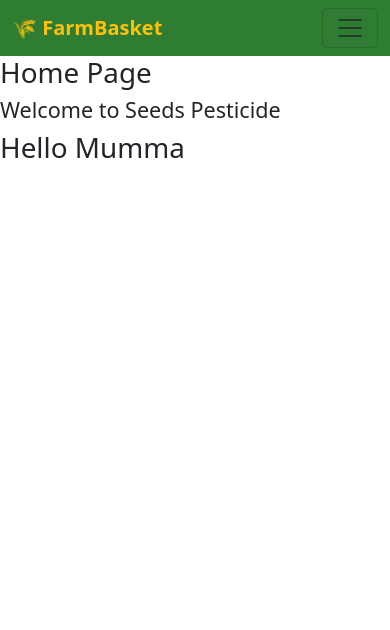
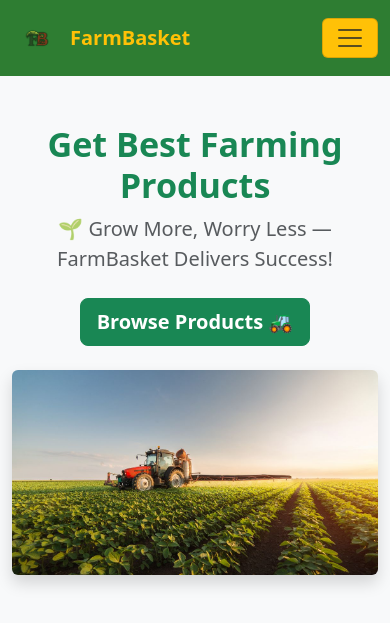
Before and after one commit to AzlanSindhi/E-Com-Store, a React (Vite) app in the folder seeds-pesticide/: page / in a window 390 px wide. Shown: the top 630 px of the page. Built offline with nearby package versions, Linux system fonts and the light colour scheme.

Commit message:
made hero, adjusted nav

```diff
--- a/seeds-pesticide/index.html
+++ b/seeds-pesticide/index.html
@@ -3,7 +3,7 @@
 
 <head>
   <meta charset="UTF-8" />
-  <link rel="icon" type="image/svg+xml" href="/vite.svg" />
+  <link rel="icon" type="image/svg+xml" href="/FB-Logo.svg" />
   <meta name="viewport" content="width=device-width, initial-scale=1.0" />
   <title>Seeds & Pesticide</title>
   <link href="https://cdn.jsdelivr.net/npm/bootstrap@5.3.3/dist/css/bootstrap.min.css" rel="stylesheet" />
--- a/seeds-pesticide/src/App.jsx
+++ b/seeds-pesticide/src/App.jsx
@@ -4,13 +4,14 @@ import Home from './components/home'
 import Login from './components/Login'
 import Product from './components/Products'
 import User from './components/User'
+import Hero from './components/Hero'
 import { createBrowserRouter, RouterProvider } from 'react-router-dom'
 
 function App() {
   const router = createBrowserRouter([
     {
       path: "/",
-      element: <><Nav /><Home /></>
+      element: <><Nav /> <Hero /> </>
     },
     {
       path: "/login",
--- /dev/null
+++ b/seeds-pesticide/src/components/Hero.jsx
@@ -0,0 +1,36 @@
+import React from 'react'
+import heroImage from '../assets/Hero-Test1.jpeg'
+
+
+
+const Hero = () => {
+    return (
+        <section className="py-5 bg-light" id="home">
+            <div className="container">
+                <div className="row align-items-center">
+
+                    <div className="col-md-6 text-center text-md-start">
+                        <h1 className="display-4 fw-bold text-success">
+                            Get Best Farming Products
+                        </h1>
+                        <p className="lead mb-4 text-muted">
+                            🌱 Grow More, Worry Less — <strong>FarmBasket</strong> Delivers Success!
+                        </p>
+                        <a href="/products" className="btn btn-success btn-lg fw-bold">
+                            Browse Products 🚜
+                        </a>
+                    </div>
+                    <div className="col-md-6 text-center mt-4 mt-md-0">
+                        <img
+                            src={heroImage}
+                            alt="Farming Hero"
+                            className="img-fluid rounded shadow"
+                        />
+                    </div>
+                </div>
+            </div>
+        </section>
+    )
+}
+
+export default Hero
--- a/seeds-pesticide/src/components/Nav.jsx
+++ b/seeds-pesticide/src/components/Nav.jsx
@@ -1,16 +1,17 @@
 import React from 'react'
-import { Link } from 'react-router-dom'
+import { NavLink } from 'react-router-dom'
 
 const Nav = () => {
     return (
         <nav className="navbar navbar-expand-lg" style={{ backgroundColor: '#2e7d32' }}>
-            {/* Dark green background */}
             <div className="container">
-                <Link className="navbar-brand text-warning fw-bold" to="/">
-                    🌾 FarmBasket
-                </Link>
+                <NavLink className="d-flex align-items-center navbar-brand text-warning fw-bold" to="/">
+                    <img src="/FB-Logo.svg" className="img-fluid me-2" alt="FarmBasket Logo" style={{ height: "50px" }} />
+                    FarmBasket
+                </NavLink>
+
                 <button
-                    className="navbar-toggler text-light"
+                    className="navbar-toggler bg-warning"
                     type="button"
                     data-bs-toggle="collapse"
                     data-bs-target="#navbarNav"
@@ -24,18 +25,19 @@ const Nav = () => {
                 <div className="collapse navbar-collapse" id="navbarNav">
                     <ul className="navbar-nav ms-auto">
                         <li className="nav-item">
-                            <Link className="nav-link text-white" to="/">Home</Link>
+                            <NavLink className="nav-link text-white" to="/" end>
+                                Home
+                            </NavLink>
                         </li>
                         <li className="nav-item">
-                            <Link className="nav-link text-white" to="/products">Products</Link>
+                            <NavLink className="nav-link text-white" to="/products">
+                                Products
+                            </NavLink>
                         </li>
                         <li className="nav-item">
-                            <Link
-                                className="btn btn-warning text-dark ms-2"
-                                to="/login"
-                            >
+                            <NavLink className="btn btn-warning text-dark ms-2" to="/login">
                                 Login
-                            </Link>
+                            </NavLink>
                         </li>
                     </ul>
                 </div>
--- a/seeds-pesticide/src/components/home.jsx
+++ b/seeds-pesticide/src/components/home.jsx
@@ -4,7 +4,6 @@ const Home = () => {
         <div>
             <h1>Home Page</h1>
             <h4>Welcome to Seeds Pesticide</h4>
-            <h1>Hello Mumma</h1>
         </div>
     )
 }
```
Also changed, not shown: seeds-pesticide/public/FB-Logo.svg (added), seeds-pesticide/src/assets/Hero-Test1.jpeg (added).
